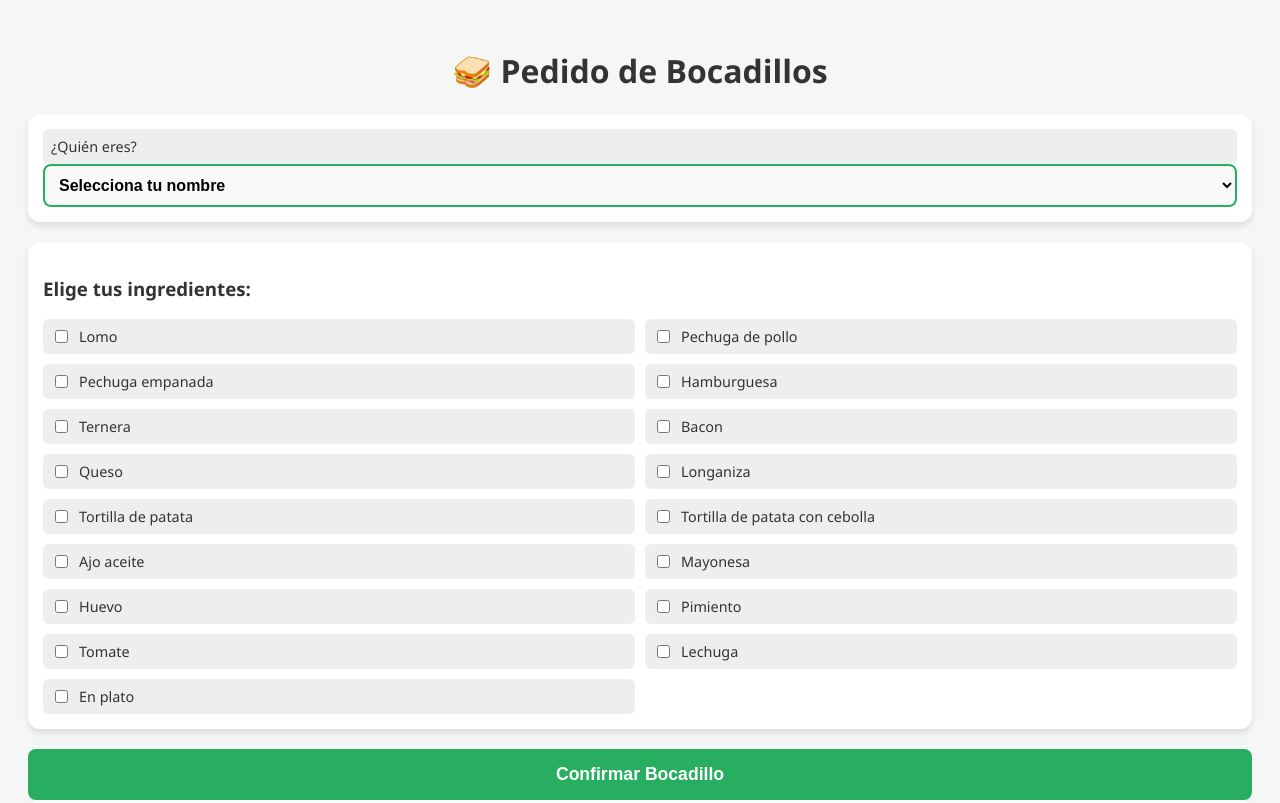
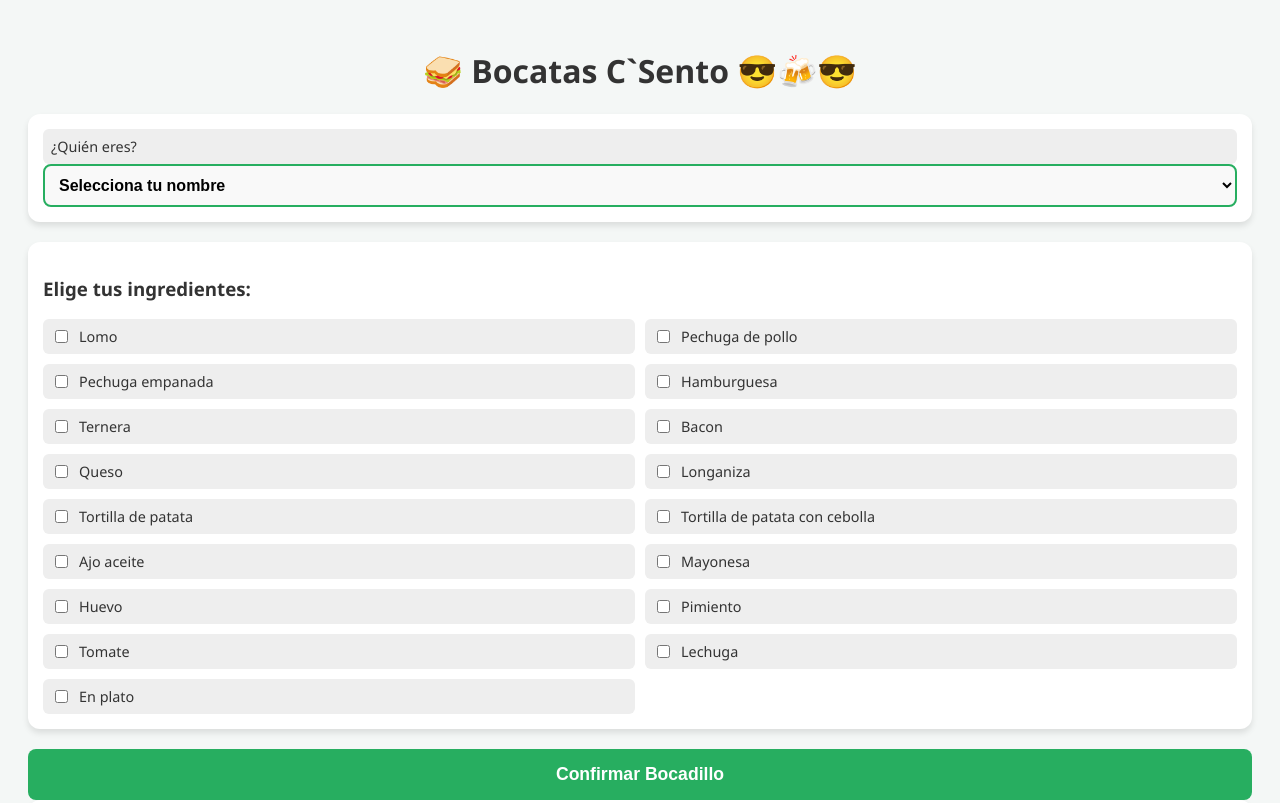
Before and after one commit to pidetubocata/Pidetubocata.github.io, a plain HTML site: page index.html in a window 1280 px wide. Shown: the top 803 px of the page. Drawn offline with Linux system fonts and the light colour scheme.

Commit message:
Update header title for sandwich order page

```diff
--- a/index.html
+++ b/index.html
@@ -9,7 +9,7 @@
 </head>
 <body>
     <header>
-        <h1>🥪 Pedido de Bocadillos</h1>
+        <h1>🥪 Bocatas C`Sento 😎🍻😎</h1>
     </header>
 
     <main>
```
